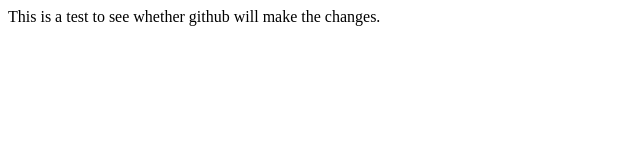
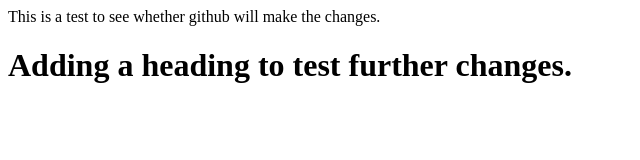
Before and after one commit to yuvrajjain2003/summer23-webdev, a plain HTML site: page index.html in a window 1280 px wide. Shown: the whole page, without its empty margins (0-640 px from the left). Drawn offline with Linux system fonts and the light colour scheme.

Commit message:
Added heading into HTML

```diff
--- a/index.html
+++ b/index.html
@@ -9,6 +9,7 @@
 
 <body>
     This is a test to see whether github will make the changes.
+    <h1> Adding a heading to test further changes. </h1>
 </body>
 
 </html>
```
